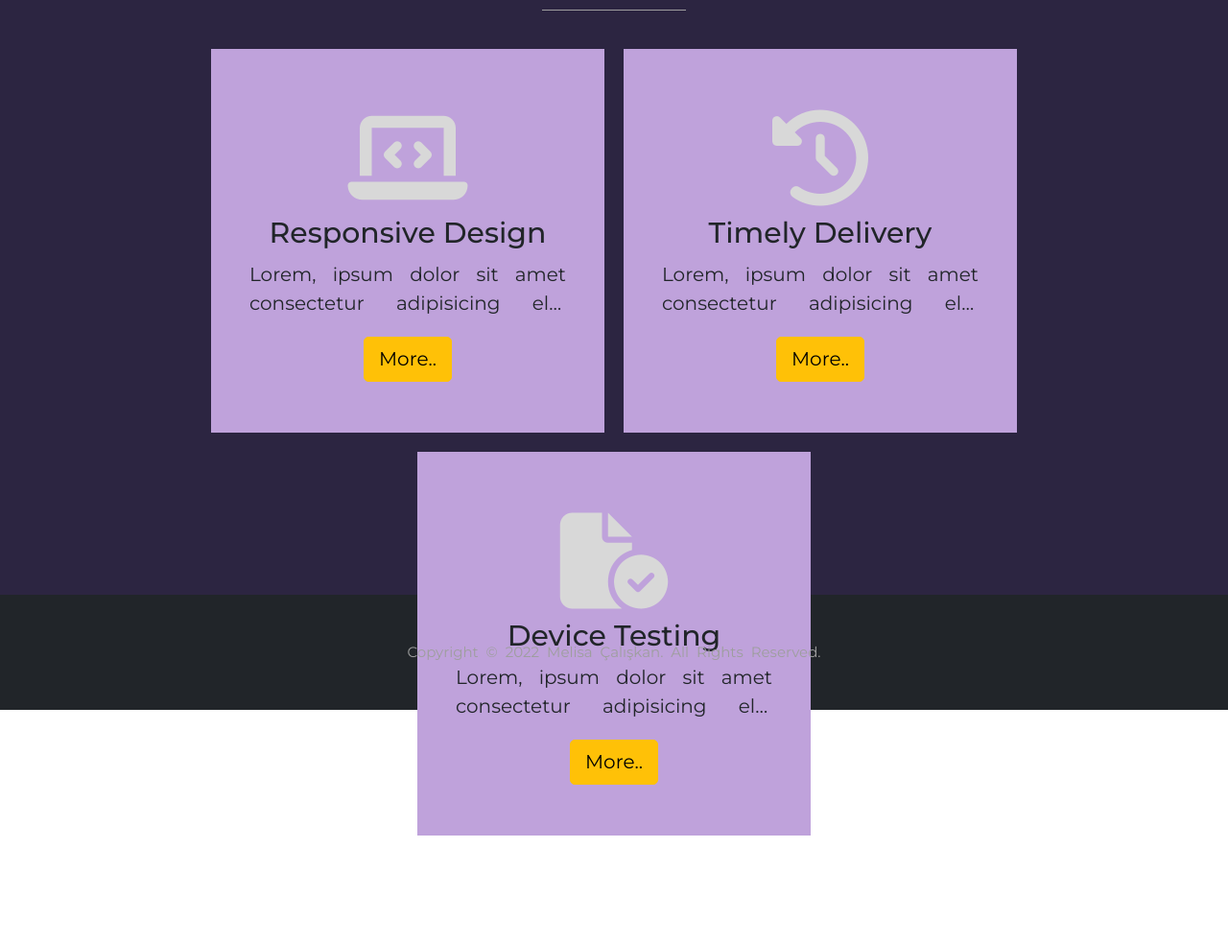
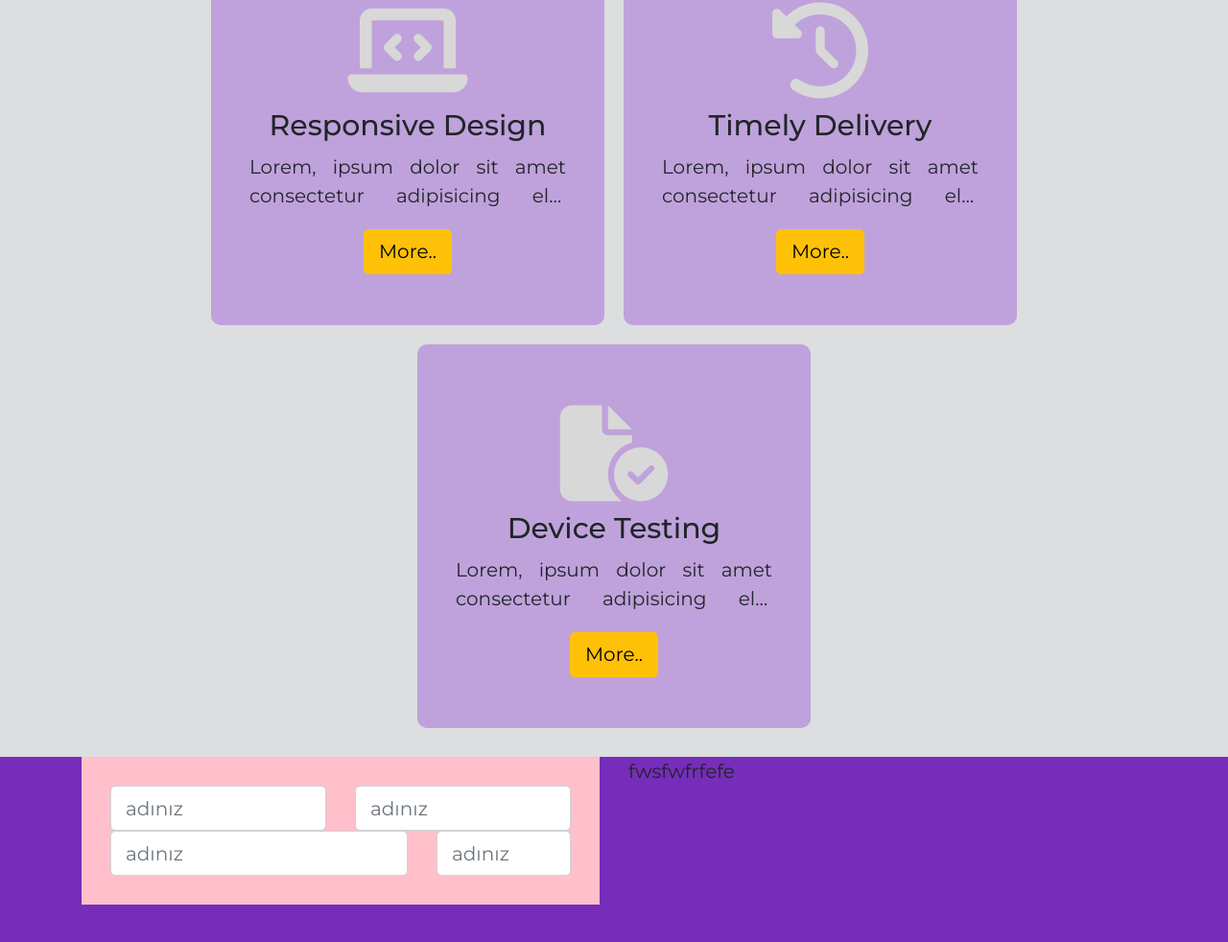
Before and after one commit to melisaclskn/tubisad-frontend-project.github.io, a plain HTML site: page index.html in a window 1280 px wide. Shown: the part 4364-5346 px from the top of the page at 96% size. Before the commit the page ends 5245 px from the top, so only its background shows below. Drawn offline with nearby package versions, Linux system fonts and the light colour scheme; files that its build step writes are made by us from their sources.

Commit message:
add contact form

```diff
--- a/index.html
+++ b/index.html
@@ -504,7 +504,7 @@
             </p>
           <div class="col-md-6">
             <div class="quote">
-              <blockquote>Çalışmadan, öğrenmeden, yorulmadan rahat yaşamanın yollarını alışkanlık haline getirmiş milletler; evvela haysiyetlerini, sonra hürriyetlerini ve daha sonra da istikballerini kaybetmeye mahkumdurlar.</blockquote>
+              <blockquote>Hiçbir şeye ihtiyacımız yok, yalnız bir şeye ihtiyacımız vardır; çalışkan olmak!</blockquote>
               <cite>Mustafa Kemal ATATURK</cite>
             </div>
 
@@ -548,11 +548,6 @@
 <!-- section-4 end : ataturk -->
 
 
-
-  <section>
-
-  </section>
-
     <div class="home" id="home">debitis aliquam voluptates iste at voluptate dolores odio est quaerat. Illo,
 
       Ex accusamus, saepe recusandae dolorum, officiis dignissimos consequatur cumque quo ut sit aut fugit, excepturi
@@ -565,8 +560,10 @@
       consequatur aperiam animi voluptati
     </div>
 
-    <section id="contact-me">
-      <div class="socail-icon">
+<!-- section-5 start :  -->
+
+    <section id="section_5">
+      <div class="social-icon">
         <div class="container ">
           <p class="text-uppercase display-6 text-center pt-4" style="color:#fff"> What ı do ?
             <div class="line text-center mb-4"></div>
@@ -596,7 +593,38 @@
           </div>
       </div>
     </section>
+    <!-- section-5 end :  -->
 
+    <!-- section-6 start :contact  -->
+      <section id="contact">
+        <div class="container">
+          <div class="row">
+            <div class="col-md-6">
+              <form id="contact-form" class="d-flex justify-content-center align-items-center">
+                <div class="row">
+                  <div class="col-md-6">
+                    <input type="text" placeholder="adınız" class="form-control">
+                  </div>
+                  <div class="col-md-6">
+                    <input type="text" placeholder="adınız" class="form-control">
+                  </div>
+                  <div class="col-md-8">
+                    <input type="text" placeholder="adınız" class="form-control">
+                  </div>
+                  <div class="col-md-4">
+                    <input type="text" placeholder="adınız" class="form-control">
+                  </div>
+                </div>
+              </form>
+
+            </div>
+            <div class="col-md-6">
+fwsfwfrfefe
+            </div>
+          </div>
+        </div>
+      </section>
+    <!-- section-6 end :contact  -->
   </main>
   <!-- main-end -->
 
--- a/style.css
+++ b/style.css
@@ -32,29 +32,31 @@ p {
 /*Line clmap*/
 .line_clamp5 {
     display: -webkit-box;
-    -webkit-line-clamp:5;
+    -webkit-line-clamp: 5;
     line-clamp: 5;
     -webkit-box-orient: vertical;
     overflow: hidden;
 }
+
 .line_clamp3 {
     display: -webkit-box;
-    -webkit-line-clamp:3;
+    -webkit-line-clamp: 3;
     line-clamp: 3;
     -webkit-box-orient: vertical;
     overflow: hidden;
 }
+
 .line_clamp2 {
     display: -webkit-box;
-    -webkit-line-clamp:2;
+    -webkit-line-clamp: 2;
     line-clamp: 2;
     -webkit-box-orient: vertical;
     overflow: hidden;
 }
 
-.card-title{
+.card-title {
     font-size: 0.8rem;
-    color:#474747;
+    color: #474747;
 
 }
 
@@ -123,27 +125,30 @@ p {
 
  */
 .link {
-    color:rgba(0, 0, 0, 0.745);
+    color: rgba(0, 0, 0, 0.745);
     letter-spacing: 2px;
 }
-.links :hover{
-    color:blue;
+
+.links :hover {
+    color: blue;
 }
+
 .links {
     border-top-left-radius: 10px;
     border-bottom-right-radius: 10px;
     padding: 10px;
-    margin-right:10px;
+    margin-right: 10px;
     font-size: 18px;
     opacity: 0.9;
 }
 
-.navbar-space{
+.navbar-space {
     display: flex;
     margin-top: 10px;
     background-color: rgba(217, 63, 138, 0);
     justify-content: space-around;
 }
+
 nav {
     display: flex;
     position: fixed;
@@ -161,7 +166,7 @@ nav {
 /*scroll*/
 .scroll {
     background: rgba(255, 255, 255, 0.937);
-    z-index:1;
+    z-index: 1;
 }
 
 
@@ -232,24 +237,25 @@ header {
 /*main */
 
 /* ability*/
-#ability{
-    background-color:#e9eaec;
+#ability {
+    background-color: #e9eaec;
     padding-top: 90px;
     padding-bottom: 50px;
 }
+
 #ability .card {
 
     display: flex;
     justify-content: center;
-    background-color:#F8F0DF;
+    background-color: #F8F0DF;
     align-items: center;
-    box-shadow: 10px 10px #BFA2DB ;
+    box-shadow: 10px 10px #BFA2DB;
     /*box-shadow: 1px 1px 8px 1px rgba(0, 0, 0, 0.8); */
-    margin-right:20px;
+    margin-right: 20px;
     width: 8em;
     height: 11em;
     margin-bottom: 20px;
-    border-radius:20px  ;
+    border-radius: 20px;
 }
 
 #ability .card:hover {
@@ -257,18 +263,20 @@ header {
     opacity: 0.7;
 }
 
-#ability .card i{
+#ability .card i {
     font-size: 5em;
 }
+
 /****line*****************************************/
-.line{
+.line {
     display: flex;
     justify-content: center;
 }
-.line:after{
+
+.line:after {
 
     content: " ";
-        width:150px;
+    width: 150px;
     display: block;
     justify-content: center;
     border-bottom: 0.5px solid #9E9E9E;
@@ -288,7 +296,8 @@ header {
     z-index: -3;
     padding-top: 8rem;
 }
-.about-me{
+
+.about-me {
     display: flex;
     justify-content: center;
     border-radius: 10px;
@@ -299,48 +308,53 @@ header {
     width: 30rem;
     height: 20rem;
 }
-.about-text{
+
+.about-text {
     text-shadow: 1px 1px rgb(170, 153, 155);
-  color:#474747;
+    color: #474747;
     font-weight: 400;
     padding: 50px;
-  font-family:'Gill Sans', 'Gill Sans MT', Calibri, 'Trebuchet MS', sans-serif;
+    font-family: 'Gill Sans', 'Gill Sans MT', Calibri, 'Trebuchet MS', sans-serif;
 }
+
 /***************************/
 /*section-3 start : parallax scrolling*/
- #parallax{
+#parallax {
     background-color: transparent;
     background-image: url('./img/transparent.jpg');
     background-size: cover;
     background-repeat: no-repeat;
     background-attachment: fixed;
     height: 20rem;
-  padding:2rem;
+    padding: 2rem;
     opacity: .8;
-  color:black;
+    color: black;
 }
+
 /******************************************************************************/
 /**section-4 start : ataturk *******/
-#section-ataturk{
+#section-ataturk {
     background-color: #000;
 }
-.quote{
-  padding:100px;
+
+.quote {
+    padding: 100px;
 }
-.ataturk img{
+
+.ataturk img {
     background-size: cover;
     background-position: 50% 50%;
-  width:100%;
+    width: 100%;
     border-radius: 10px;
     max-width: 100%;
-  width:500px;
+    width: 500px;
     height: auto;
 }
 
 blockquote {
     font-weight: 100;
     font-size: 1rem;
-    color:#d8d8d8;
+    color: #d8d8d8;
     max-width: 400px;
     line-height: 1.4;
     position: relative;
@@ -370,14 +384,14 @@ blockquote:after {
 }
 
 cite {
-    color:#d8d8d8;
+    color: #d8d8d8;
     line-height: 3;
     text-align: left;
 }
 
 /**section-4 end : ataturk *******/
 
-/**section-4 start : contact *******/
+/**section-5 start :  *******/
 
 
 /* #contact-me {
@@ -393,63 +407,88 @@ cite {
 /* object-fit: cover;
     z-index: -3;
   } */
-  #contact-me{
-    height:90vh;
-    background-color: #2c2541;
+#section_5 {
+    background-color: #DCDEDF;
 }
-  .socail-icon{
-    display:flex;
-    width:100%;
+
+.social-icon {
+    display: flex;
+    padding-bottom: 20px ;
+    width: 100%;
     justify-content: center;
     align-items: flex-end;
 }
-  .social{
+
+.social {
     display: flex;
     flex-direction: column;
-    width:410px;
+    width: 410px;
     height: 400px;
+    border-radius: 10px;
     background-color: #BFA2DB;
-    padding:20px;
-    margin:10px;
+    padding: 20px;
+    margin: 10px;
 }
-  .social h1{
+
+.social h1 {
     font-size: 1.5rem;
 }
-  .social i{
+
+.social i {
     font-size: 100px;
-    color:#d8d8d8;
-    margin:10px;
+    color: #d8d8d8;
+    margin: 10px;
 }
-  /**section-contact end : contact *******/
+
+/**section-5 end :  *******/
+/******************************************************************************/
+
+/**section-6 start : contact  *******/
+
+#contact{
+    background-color: #762db9;
+    height: 90vh;
+}
+#contact-form{
+    padding:1.5em;
+    background-color: pink;
+}
+
+
+
+/**section-6 end :contact  *******/
 /******************************************************************************/
 /*footer */
 
-.copyright{
+.copyright {
     font-size: 15px;
     word-spacing: 4px;
     height: 15vh;
-    color:#9E9E9E
+    color: #9E9E9E
 }
 
 /*****************************/
-#back_top{
+#back_top {
     position: fixed;
-    right:10px;
+    right: 10px;
     bottom: 10px;
-    width:5.4rem;
-    background-color:rgba(255, 116, 139, 0.901) ;
-    border:none;
-    color:rgba(255, 255, 255, 0.888);
+    width: 5.4rem;
+    background-color: rgba(255, 116, 139, 0.901);
+    border: none;
+    color: rgba(255, 255, 255, 0.888);
 
 }
-#back_top:hover{
-    width:7rem;
+
+#back_top:hover {
+    width: 7rem;
     opacity: 0.7;
 }
-#back_top:active{
-    border:#474747;
+
+#back_top:active {
+    border: #474747;
 }
-#back_top i{
-    color:rgba(255, 255, 255, 0.911);
+
+#back_top i {
+    color: rgba(255, 255, 255, 0.911);
     margin-right: 10px;
 }
```
Lines whose indentation alone changed are shown as unchanged.
